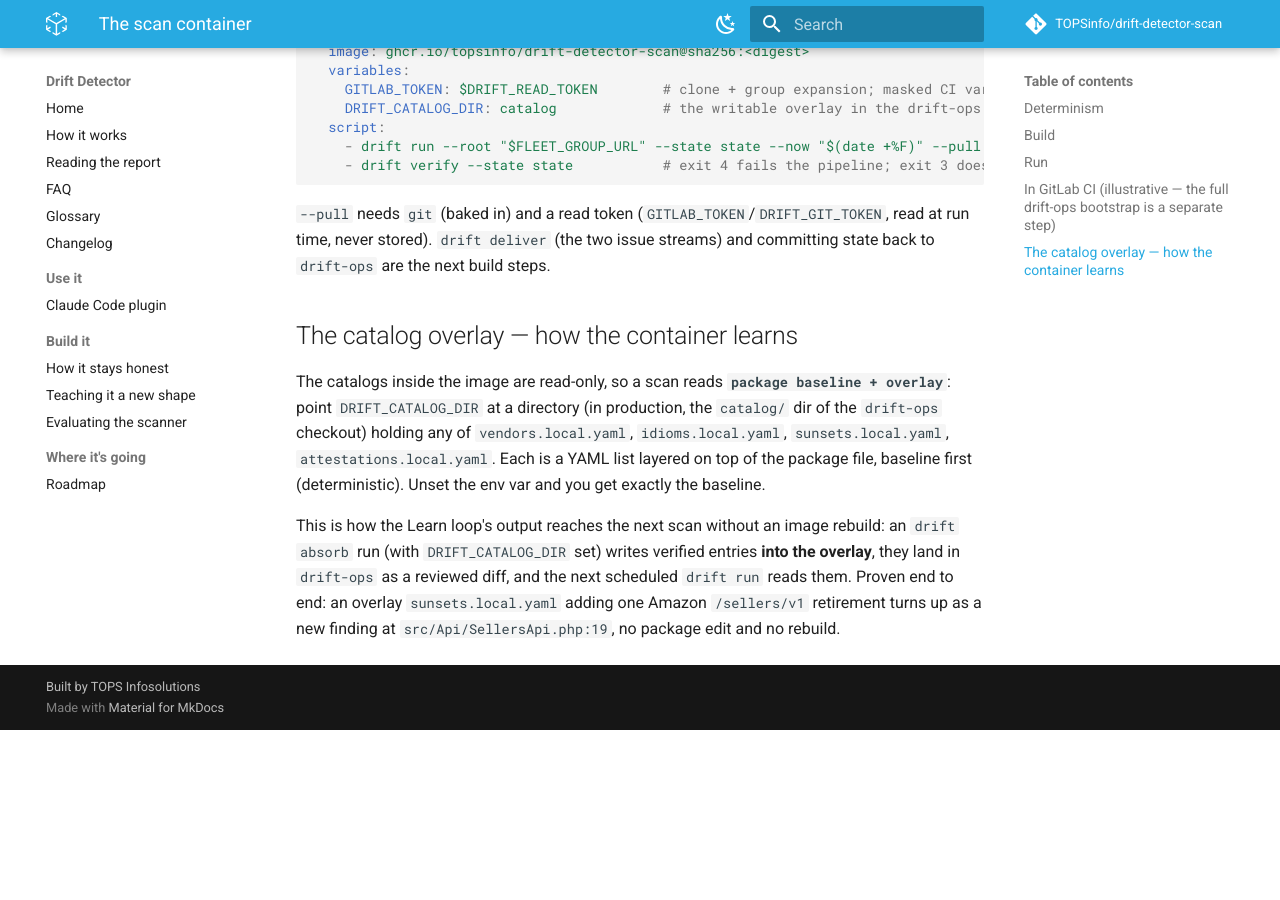
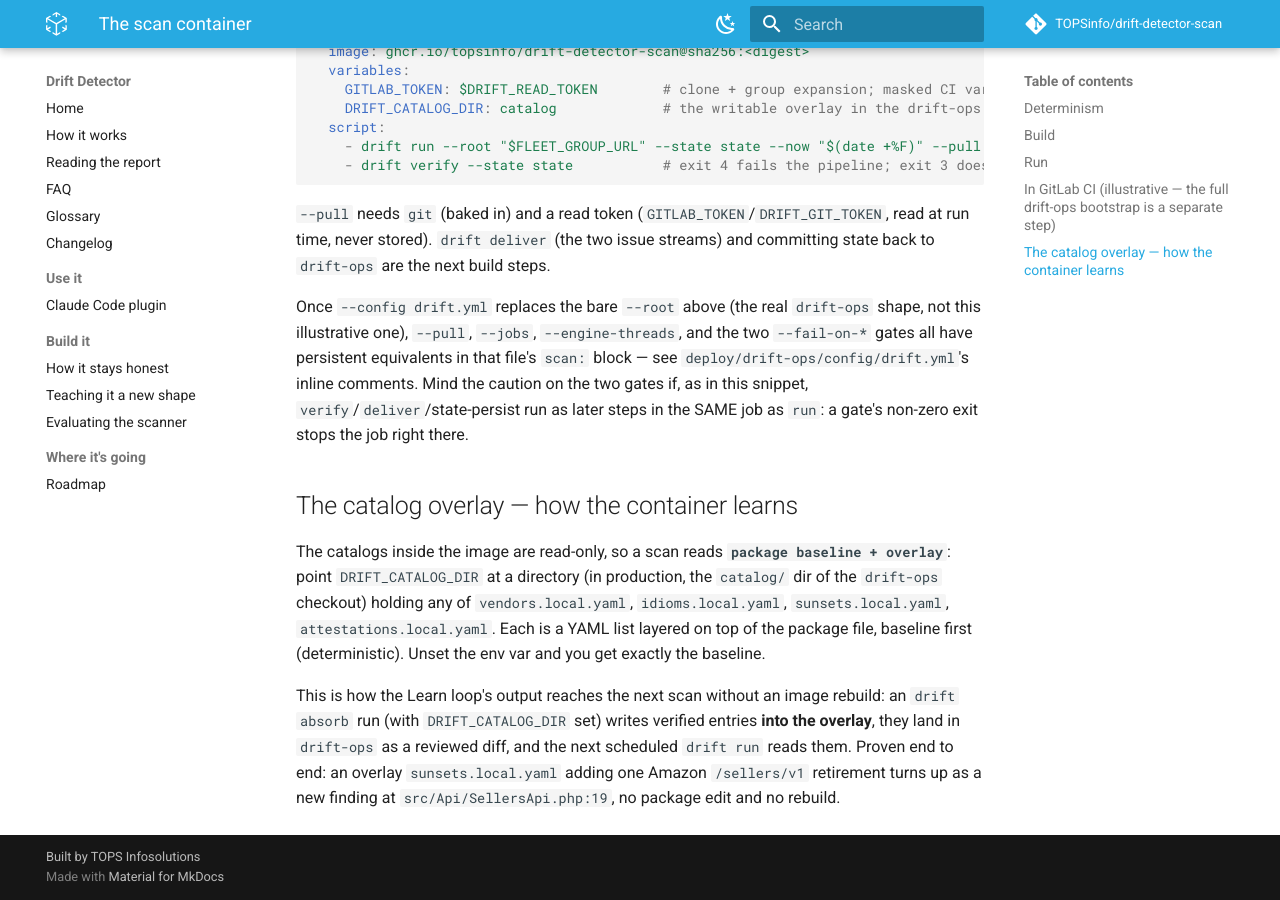
Before and after one commit to TOPSinfo/drift-detector-scan, an MkDocs documentation site: the page built from docs/CONTAINER.md, in a window 1280 px wide and 900 px high, scrolled down 1753 px. Built offline with MkDocs 1.6.1 and Material for MkDocs 9.7.7, drawn with Linux system fonts in a browser that asks for light colours; comment, search, counter and statistics services are not loaded; before the commit the page ends 2483 px from its top, so only the background shows below that.

Commit message:
docs: document --only and the expanded drift.yml scan: block
CHANGELOG's Unreleased section, the public drift-ops template
(deploy/drift-ops/config/drift.yml + its README), and docs/CONTAINER.md had
no mention of `run --only` or the scan: config block added this pin (ab68120,
18769e9, 80a1a04) -- a customer copying the template had no way to discover
jobs/engine_threads/fail_on_deprecated/fail_on_exposed/pull/only exist.

The template's new scan: block is commented out like the existing auth/
notify examples, and calls out the same landmine documented in the real
fleet's config/drift.yml: enabling either --fail-on-* gate in a config whose
CI job runs verify/deliver/state-persist as later steps in the SAME job as
`run` stops the job before those steps execute.

```diff
--- a/docs/CONTAINER.md
+++ b/docs/CONTAINER.md
@@ -75,6 +75,13 @@ scan:
 run time, never stored). `drift deliver` (the two issue streams) and committing state back to
 `drift-ops` are the next build steps.
 
+Once `--config drift.yml` replaces the bare `--root` above (the real `drift-ops` shape, not
+this illustrative one), `--pull`, `--jobs`, `--engine-threads`, and the two `--fail-on-*` gates
+all have persistent equivalents in that file's `scan:` block — see
+`deploy/drift-ops/config/drift.yml`'s inline comments. Mind the caution on the two gates if,
+as in this snippet, `verify`/`deliver`/state-persist run as later steps in the SAME job as
+`run`: a gate's non-zero exit stops the job right there.
+
 ## The catalog overlay — how the container learns
 
 The catalogs inside the image are read-only, so a scan reads
```
Also changed, not shown: CHANGELOG.md (+21 -0 lines), deploy/drift-ops/README.md (+6 -1 lines), 1 other file.
